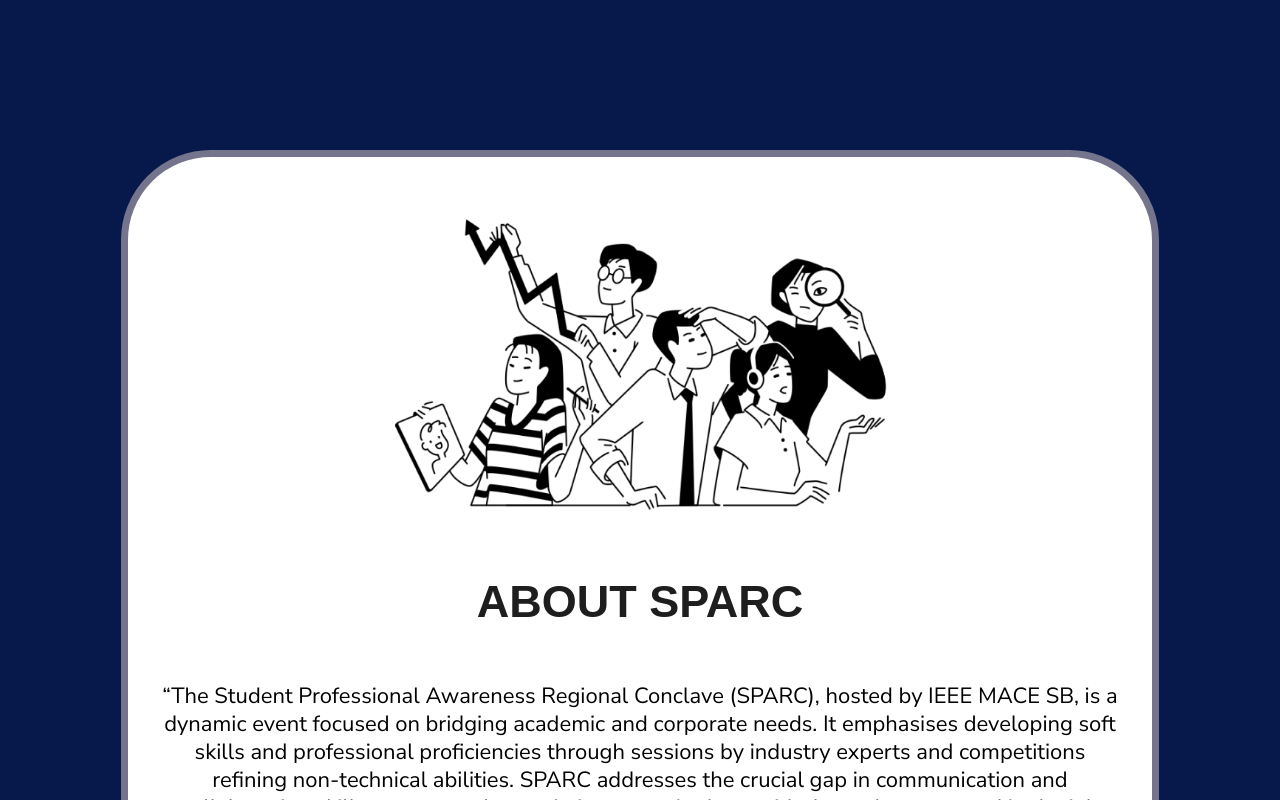
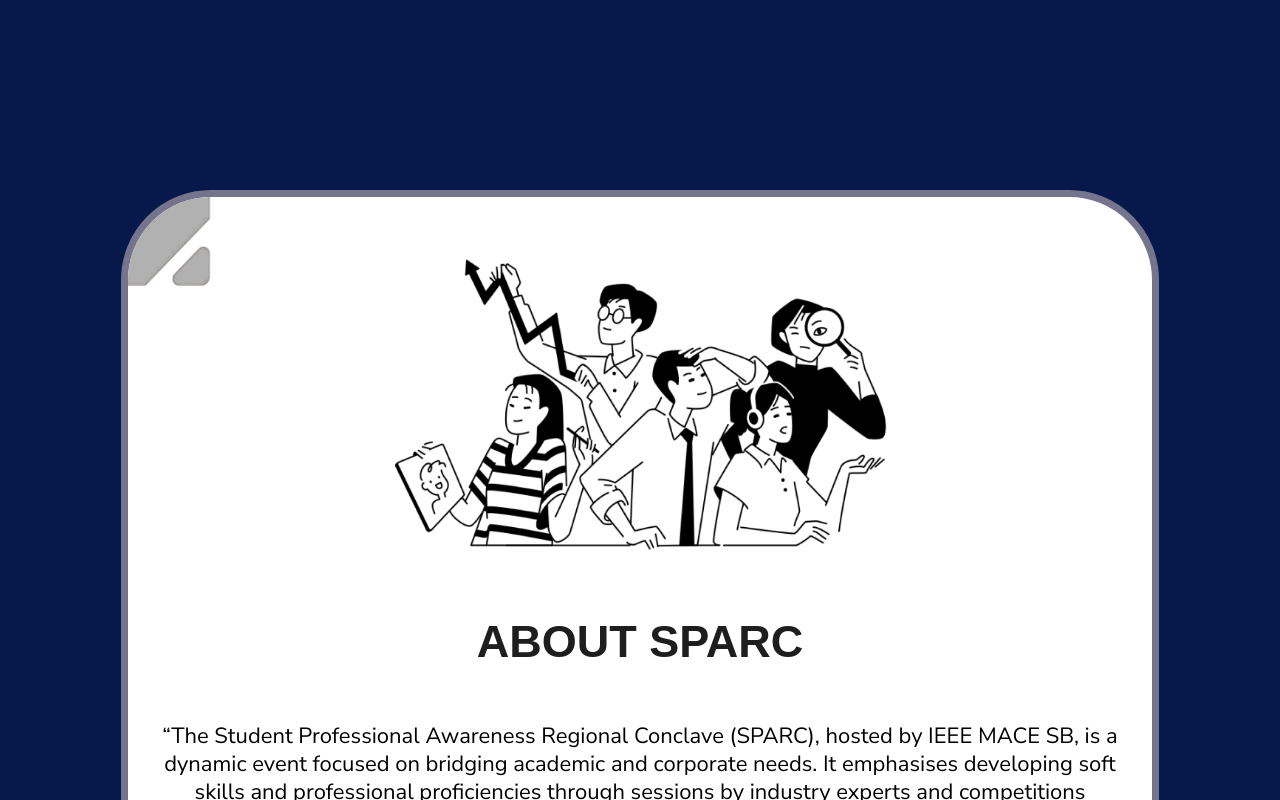
Before and after one commit to AjaySusanth/sparc-copy, a React (Vite) app: page / in a window 1280 px wide. Shown: the top 800 px of the page. Built offline with nearby package versions, Linux system fonts and the light colour scheme; a web font is replaced by a local one.

Commit message:
left Corner img created, imported in highlights also

```diff
--- a/src/Pages/About/About.css
+++ b/src/Pages/About/About.css
@@ -3,6 +3,8 @@
     align-items: center;
     justify-content: center;
     margin-top: 150px;
+    position: relative;
+
 }
 
 .about-image{
--- a/src/Pages/About/About.jsx
+++ b/src/Pages/About/About.jsx
@@ -3,12 +3,14 @@
 import Heading from '../Heading/Heading'
 import WhiteBg from '../WhiteBg/WhiteBg';
 import Image from '../../assets/Images/Teamwork with team joining their efforts.png'
-
+import Cornericon from "../Cornericon/Cornericon";
 function About() {
   return (
     <div>
       <div className='about'>
+
         <WhiteBg height="auto"  >
+        <Cornericon  />
           <img src={Image} alt="" className='about-image' />
           <Heading text="About sparc" />
           <p className='about-text'>“The Student Professional Awareness Regional Conclave (SPARC), hosted by IEEE MACE SB, is a dynamic event
--- /dev/null
+++ b/src/Pages/Cornericon/Cornericon.css
@@ -0,0 +1,8 @@
+.cornericon {
+    position: absolute;
+    width: 170px;
+    height: 150px;
+    transform: rotate(90deg);
+
+
+  }
--- /dev/null
+++ b/src/Pages/Cornericon/Cornericon.jsx
@@ -0,0 +1,30 @@
+import React from 'react';
+import PropTypes from 'prop-types';
+import './Cornericon.css';
+import icon from '../../assets/Images/corner icon.png';
+
+
+function CornerIcon({ top, left, rotation }) {
+  const style = {
+    top,
+    left,
+    transform: `rotate(${rotation}deg)`,
+    position: 'absolute',
+  };
+
+  return <img src={icon} alt="Corner img" className="cornericon" style={style} />;
+}
+
+CornerIcon.propTypes = {
+  top: PropTypes.string,
+  left: PropTypes.string,
+  rotation: PropTypes.number,
+};
+
+CornerIcon.defaultProps = {
+  top: '-35px',
+  left: '-50px',
+  rotation: 90,
+};
+
+export default CornerIcon;
--- a/src/Pages/Highlights/Highlights.jsx
+++ b/src/Pages/Highlights/Highlights.jsx
@@ -1,9 +1,14 @@
 import React from 'react'
 import './Highlights.css'
+import WhiteBg from '../WhiteBg/WhiteBg';
+import Cornericon from "../Cornericon/Cornericon";
+
 
 function Highlights() {
   return (
     <div>
+
+
 
     </div>
   )
--- a/src/Pages/Memories/Memories.css
+++ b/src/Pages/Memories/Memories.css
@@ -55,7 +55,7 @@
 button i {
   margin-right: 12px;
 }
-.cornericon {
+.corner_icon {
   position: absolute;
   top: -35px;
   left: -50px;
--- a/src/Pages/Memories/Memories.jsx
+++ b/src/Pages/Memories/Memories.jsx
@@ -3,13 +3,13 @@
 import memories from "../../assets/Images/memories.png";
 import icon from "../../assets/Images/corner icon.png";
 import 'bootstrap-icons/font/bootstrap-icons.css';
-import WhiteBg from '../WhiteBg/WhiteBg';
+import Cornericon from "../Cornericon/Cornericon";
 function Memories() {
   return (
     <>
 
      <section className='memories'>
-     <img src={icon} alt="memories" className='cornericon' />
+     <Cornericon  />
 
       <h1> memories</h1>
 
--- a/src/Pages/WhiteBg/WhiteBg.css
+++ b/src/Pages/WhiteBg/WhiteBg.css
@@ -5,4 +5,10 @@
     border-style: solid;
     border-color: #74758D;
     border-width: 7px;
+    overflow: hidden;
+    margin-left:  auto;
+    margin-right: auto;
+    position: relative;
+    margin-top: 40px;
+
 }
```
